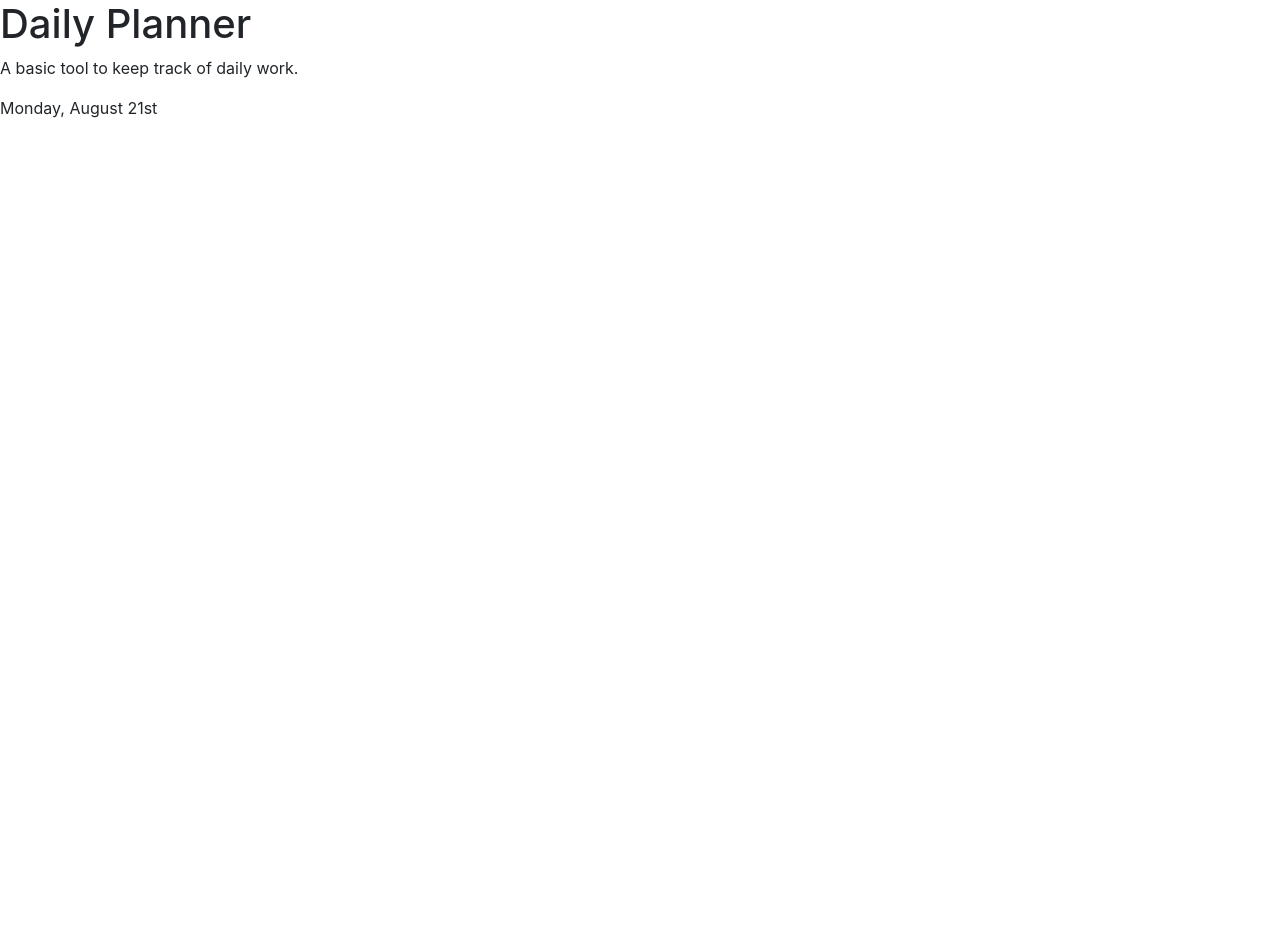
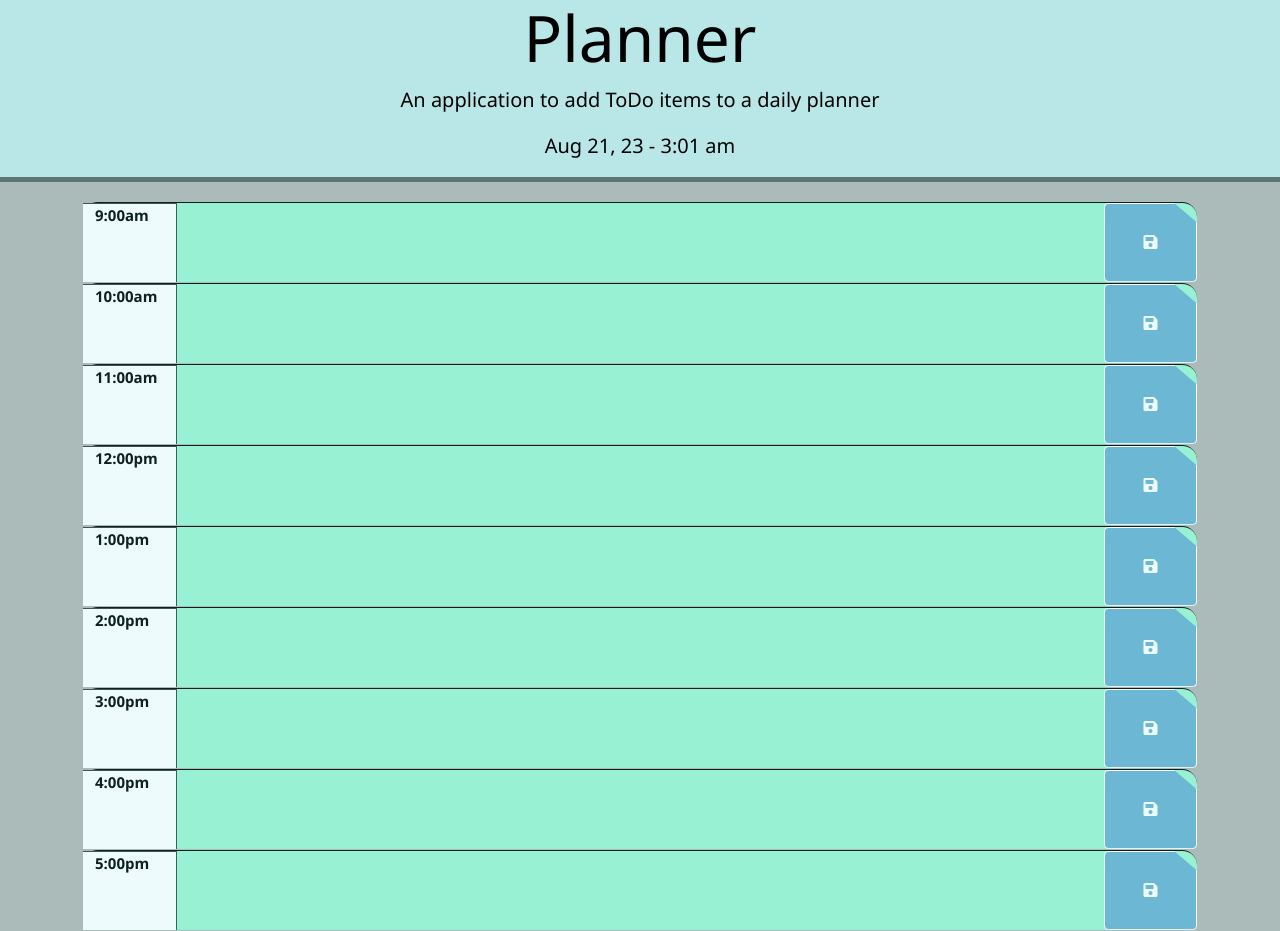
Before and after one commit to JBowen96/Daily-Planner, a plain HTML site: page index.html in a window 1280 px wide. Before the commit the page ends 800 px from the top, so only its background shows below. Drawn offline with nearby package versions, Linux system fonts and the light colour scheme.

Commit message:
updated javascript and css for final design. design could use some tweaking but the interactions with boostrap are causing headaches, look into this at later time.

```diff
--- a/index.html
+++ b/index.html
@@ -5,26 +5,98 @@
     <meta charset="UTF-8" />
     <meta name="viewport" content="width=device-width, initial-scale=1.0" />
     <meta http-equiv="X-UA-Compatible" content="ie=edge" />
-    <link rel="stylesheet" href="https://stackpath.bootstrapcdn.com/bootstrap/4.3.1/css/bootstrap.min.css" />
+    <link rel="stylesheet" href="https://cdn.jsdelivr.net/npm/bootstrap@5.1.3/dist/css/bootstrap.min.css" />
     <link rel="stylesheet" href="https://use.fontawesome.com/releases/v5.8.1/css/all.css"
         integrity="sha384-50oBUHEmvpQ+1lW4y57PTFmhCaXp0ML5d60M1M7uH2+nqUivzIebhndOJK28anvf" crossorigin="anonymous" />
     <link href="https://fonts.googleapis.com/css?family=Open+Sans&display=swap" rel="stylesheet" />
     <link rel="stylesheet" href="style.css" />
-    <title>Work Day Scheduler</title>
+    <title>Daily Planner</title>
 </head>
 
 <body>
-    <header class="main">
-        <h1 class="title">Daily Planner</h1>
-        <p class="info">A basic tool to keep track of daily work.</p>
-        <p id="today" class="info"></p>
+    <header>
+        <h1 class="display-3">Planner</h1>
+        <p class="font-weight-bold lead">An application to add ToDo items to a daily planner</p>
+        <p id="currentDay" class=" font-weight-bold lead"></p>
     </header>
-    <div class="cal">
+    <div class="container">
 
-    </div>
-    <script src="https://code.jquery.com/jquery-3.4.1.min.js"></script>
-    <script src="https://cdnjs.cloudflare.com/ajax/libs/moment.js/2.24.0/moment.min.js"></script>
-    <script src="script.js"></script>
+        <div id="hour9" class="row time-block">
+            <div class="col-md-1 hour">
+                9:00am
+            </div>
+            <textarea class="col-md-10 description"></textarea>
+            <button class="btn saveBtn col-md-1"><i class="fas fa-save"></i></button>
+        </div>
+
+        <div id="hour10" class="row time-block">
+            <div class="col-md-1 hour">
+                10:00am
+            </div>
+            <textarea class="col-md-10 description"></textarea>
+            <button class="btn saveBtn col-md-1"><i class="fas fa-save"></i></button>
+        </div>
+
+        <div id="hour11" class="row time-block">
+            <div class="col-md-1 hour">
+                11:00am
+            </div>
+            <textarea class="col-md-10 description"></textarea>
+            <button class="btn saveBtn col-md-1"><i class="fas fa-save"></i></button>
+        </div>
+
+        <div id="hour12" class="row time-block">
+            <div class="col-md-1 hour">
+                12:00pm
+            </div>
+            <textarea class="col-md-10 description"></textarea>
+            <button class="btn saveBtn col-md-1"><i class="fas fa-save"></i></button>
+        </div>
+
+        <div id="hour13" class="row time-block">
+            <div class="col-md-1 hour">
+                1:00pm
+            </div>
+            <textarea class="col-md-10 description"></textarea>
+            <button class="btn saveBtn col-md-1"><i class="fas fa-save"></i></button>
+        </div>
+
+        <div id="hour14" class="row time-block">
+            <div class="col-md-1 hour">
+                2:00pm
+            </div>
+            <textarea class="col-md-10 description"></textarea>
+            <button class="btn saveBtn col-md-1"><i class="fas fa-save"></i></button>
+        </div>
+
+        <div id="hour15" class="row time-block">
+            <div class="col-md-1 hour">
+                3:00pm
+            </div>
+            <textarea class="col-md-10 description"></textarea>
+            <button class="btn saveBtn col-md-1"><i class="fas fa-save"></i></button>
+        </div>
+
+        <div id="hour16" class="row time-block">
+            <div class="col-md-1 hour">
+                4:00pm
+            </div>
+            <textarea class="col-md-10 description"></textarea>
+            <button class="btn saveBtn col-md-1"><i class="fas fa-save"></i></button>
+        </div>
+
+        <div id="hour17" class="row time-block">
+            <div class="col-md-1 hour">
+                5:00pm
+            </div>
+            <textarea class="col-md-10 description"></textarea>
+            <button class="btn saveBtn col-md-1"><i class="fas fa-save"></i></button>
+        </div>
+
+
+        <script src="https://ajax.googleapis.com/ajax/libs/jquery/3.5.1/jquery.min.js"></script>
+        <script src="script.js"></script>
+        <script src="https://cdnjs.cloudflare.com/ajax/libs/moment.js/2.27.0/moment.min.js"></script>
 </body>
 
 </html>
--- a/script.js
+++ b/script.js
@@ -1,30 +1,52 @@
-class timeBlock {
-    constructor(hours, todo) {
-        this.hour = hours;
-        this.todo = todo;
+$(document).ready(function () {// script for load order
+    //moment for time
+    $("#currentDay").text(moment().format("MMM D, YY - h:mm a"));
+    $(".saveBtn").on("click", function () {
+
+        console.log(this);
+        var abc = $(this).siblings(".description").val();
+        var time = $(this).parent().attr("id");
+
+        //set items in local storage.
+        localStorage.setItem(time, abc);
+    })
+    //load local storage. should also fix 24 - 12 hour
+    $("#hour9 .description").val(localStorage.getItem("hour9"));
+    $("#hour10 .description").val(localStorage.getItem("hour10"));
+    $("#hour11 .description").val(localStorage.getItem("hour11"));
+    $("#hour12 .description").val(localStorage.getItem("hour12"));
+    $("#hour13 .description").val(localStorage.getItem("hour13"));
+    $("#hour14 .description").val(localStorage.getItem("hour14"));
+    $("#hour15 .description").val(localStorage.getItem("hour15"));
+    $("#hour16 .description").val(localStorage.getItem("hour16"));
+    $("#hour17 .description").val(localStorage.getItem("hour17"));
+
+    function hourTracker() {
+        //get hours
+        var currentHour = moment().hour();
+
+        // loop over time blocks
+        $(".time-block").each(function () {
+            var blockHour = parseInt($(this).attr("id").split("hour")[1]);
+            console.log( blockHour, currentHour)
+
+            //change color for past present and future
+            if (blockHour < currentHour) {
+                $(this).addClass("past");
+                $(this).removeClass("future");
+                $(this).removeClass("present");
+            }
+            else if (blockHour === currentHour) {
+                $(this).removeClass("past");
+                $(this).addClass("present");
+                $(this).removeClass("future");
+            }
+            else {
+                $(this).removeClass("present");
+                $(this).removeClass("past");
+                $(this).addClass("future");
+            }
+        })
     }
-}
-
-window.onload = function() {
-    const currentTime = getCurrentTime();
-    const time = moment();
-
-    showCurrentDay(time);
-    showTime(time);
-
-    document.querySelector('.cal')
-    .addEventListener('click', function(event) {
-        containerClicked(event, currentTime);
-    });
-    setTimeText(currentTime);
-};
-
-function getCurrentTime() {
-    const currentTime = localStorage.getItem('timeObj');
-    return currentTime ? JSON.parse(currentTime) : [];
-}
-
-function showCurrentDay(time) {
-    document.getElementById('today')
-    .textContent = time.format('dddd, MMMM Do');
-}
+    hourTracker(); //re-run function
+})
--- a/style.css
+++ b/style.css
@@ -0,0 +1,71 @@
+ body {
+    font-family:'Segoe UI', Tahoma, Geneva, Verdana, sans-serif;
+    font-size: 15px;
+    font-weight: bold;
+    background-color: rgb(171, 187, 185)
+  }
+
+  textarea{
+    background: transparent;
+    border: none;
+    resize: none;
+    color: black;
+    border-left: 1px solid rgb(54, 97, 95);
+    padding: 10px;
+  }
+
+
+  header {
+    text-align: center;
+    background-color: #b9e7e7;
+    color: black;
+    border-bottom: 5px solid #5e7575;
+    margin-bottom: 20px;
+    box-sizing: 0px 0px 10px #5e7575;
+  }
+
+  .description{
+    white-space: pre-wrap;
+  }
+
+  .time-block{
+    text-align: left;
+    border-radius: 15px;
+  }
+
+  .row {
+    border-top: 1px solid;
+    height: 80px;
+    margin: 1px;
+  }
+
+  .hour {
+    background-color: rgb(238, 251, 252);
+    color: #0d2220;
+    border-top: 1px solid #40534d;
+  }
+  .saveBtn {
+    border: 1px solid #ffffff;
+    clip-path: polygon(75% 0, 100% 25%, 100% 100%, 0 100%, 0 0);
+    background-color: #6cb7d4;
+    color: rgb(238, 251, 252);
+  }
+
+  .saveBtn:hover {
+    color: #40534d;
+  }
+
+  .past {
+    background-color: #c7d0d1;
+    color: #0d2220;
+  }
+
+  .present {
+    background-color: #d8b176;
+    color: #0d2220;
+  }
+
+  .future {
+    background-color: #99f1d4;
+    color: #0d2220;
+  }
```
